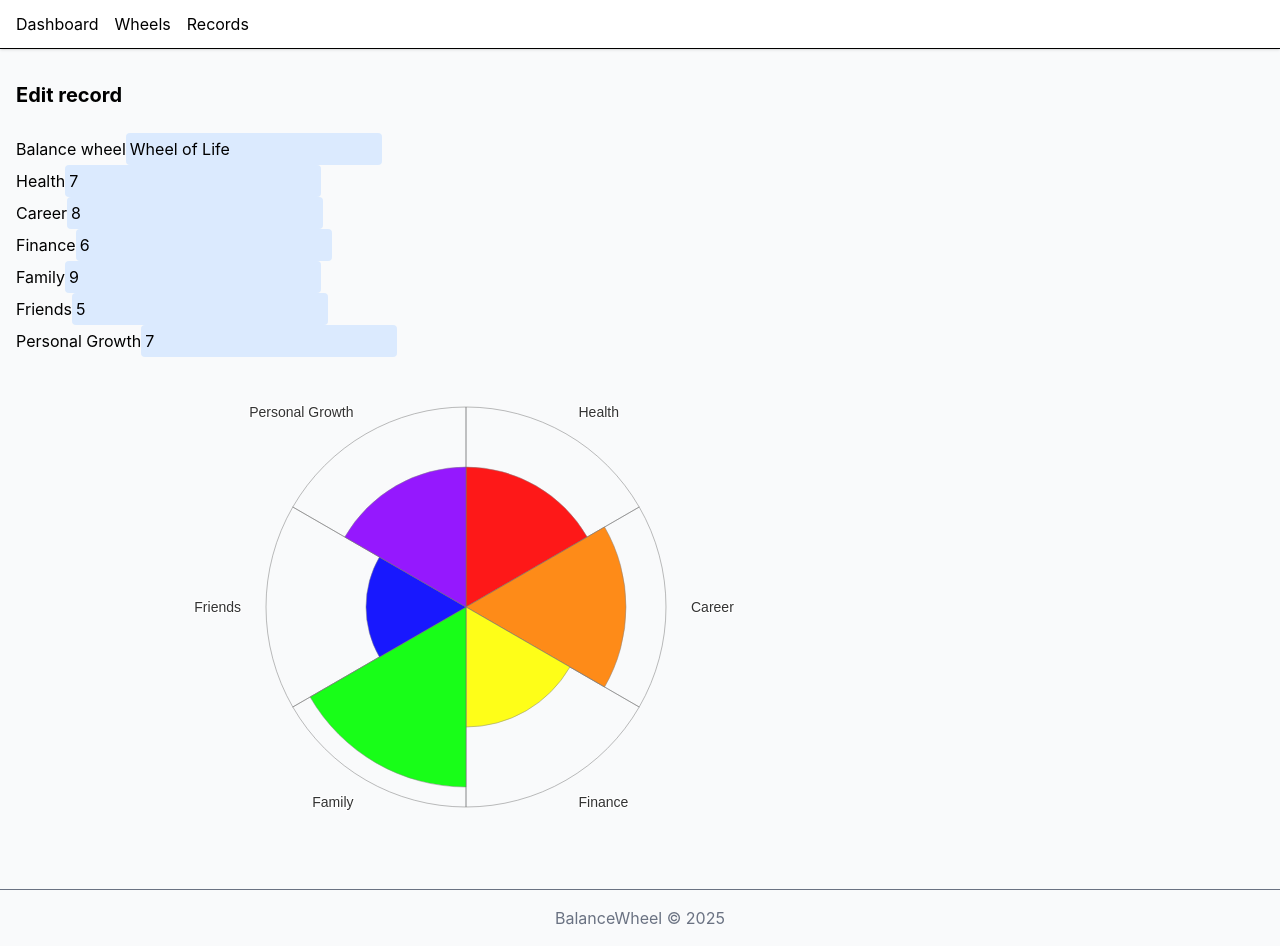
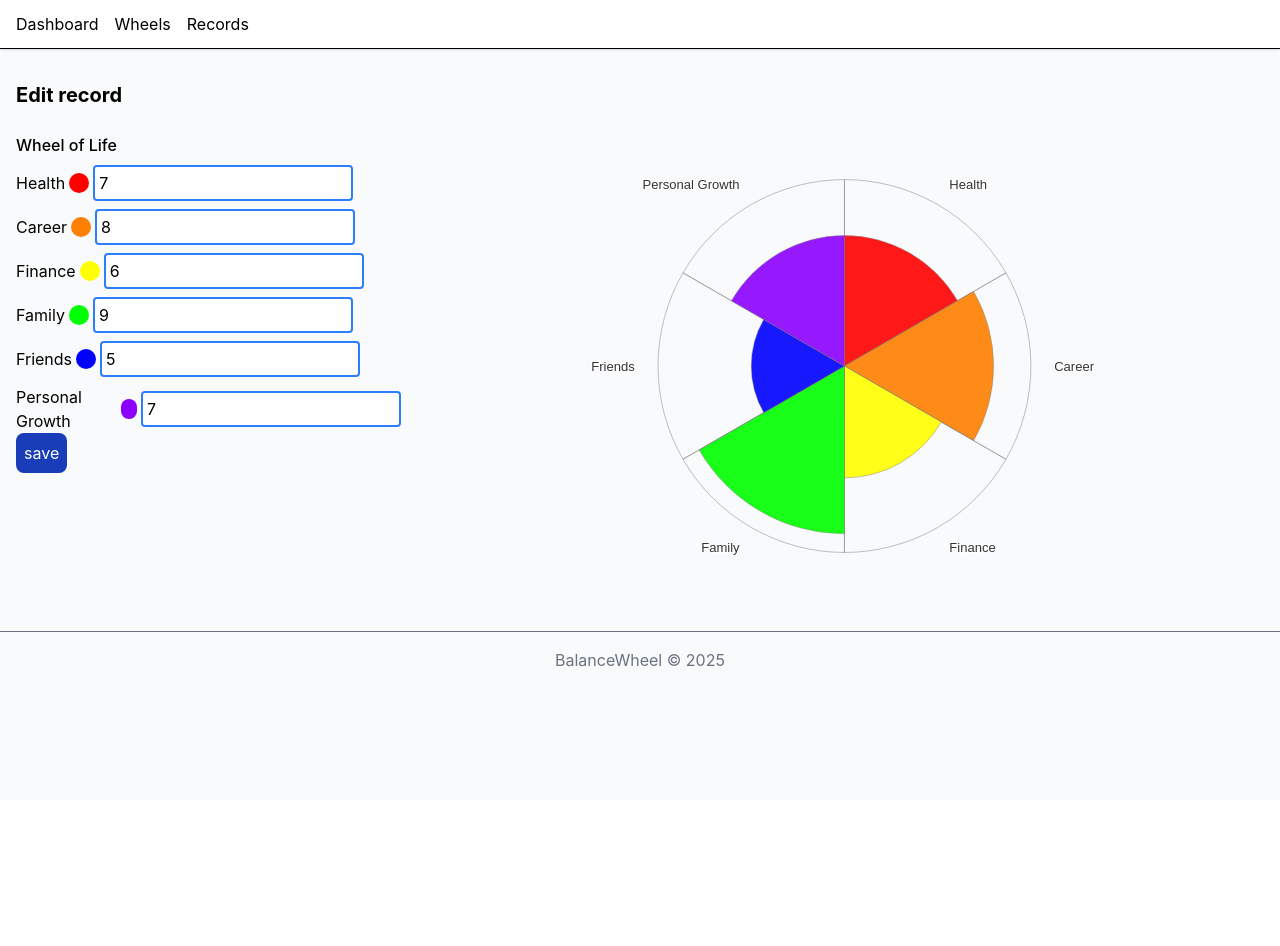
Before and after one commit to BalabaevRV/balance-wheel-front, a React (Vite) app: page /record/1 in a window 1280 px wide. After the commit the page ends 800 px from the top, so only its background shows below. Built offline with nearby package versions, Linux system fonts and the light colour scheme.

Commit message:
add input component and fixies record page

```diff
--- a/src/app/config/i18n.ts
+++ b/src/app/config/i18n.ts
@@ -16,7 +16,8 @@ const resources = {
         editRecord: 'Edit record',
         newRecord: 'New Record',
         myWheelsEmpty: 'You have no wheels yet. Create your first wheel to get started!',
-        myRecordsEmpty: 'You have no records yet. Create your first record to get started!'
+        myRecordsEmpty: 'You have no records yet. Create your first record to get started!',
+        Save: 'Save'
     }
   },
   ru: {
@@ -33,7 +34,8 @@ const resources = {
         editRecord: 'Редактировать запись',
         newRecord: 'Новая запись',
         myWheelsEmpty: 'У вас ещё нет колёс. Создайте своё первое колесо, чтобы начать!',
-        myRecordsEmpty: 'У вас ещё нет записей. Создайте свою первую запись, чтобы начать!'
+        myRecordsEmpty: 'У вас ещё нет записей. Создайте свою первую запись, чтобы начать!',
+        Save: 'Сохранить'
     }
   }
 };
--- a/src/entities/record/ui/RecordValueInput/RecordValueInput.tsx
+++ b/src/entities/record/ui/RecordValueInput/RecordValueInput.tsx
@@ -1,3 +1,5 @@
+import { Input } from "@/shared/ui/Input/Input"
+
 
 interface IRecordValueInputProps {
     id: number;
@@ -9,10 +11,10 @@ interface IRecordValueInputProps {
 
 export const RecordValueInput = ({ id, name,  color, value, onChange }: IRecordValueInputProps ) => {
     return (
-        <div key={id}>
+        <div className="flex items-center gap-1">
             <label htmlFor={id.toString()}>{name}</label>
-            <span style={{ backgroundColor: color }} />
-            <input type="number"  value={value} className="bg-blue-100 rounded-sm p-1" onChange={onChange} />
+            <span className="w-5 h-5 rounded-full" style={{ backgroundColor: color }} />
+            <Input type="number" value={value} onChange={onChange} />
         </div>
     )
 }
--- a/src/pages/RecordPage.tsx
+++ b/src/pages/RecordPage.tsx
@@ -4,6 +4,7 @@ import { record1 } from "@/shared/mocks/Records"
 import { WheelChart } from "@/widgets/ui/WheelChart/WheelChart"
 import { RecordValueInput } from "@/entities/record/ui/RecordValueInput/RecordValueInput"
 import { useState } from "react";
+import { Button } from "@/shared/ui/Button/Button";
 
 function RecordPage() {
 const { t } = useTranslation();
@@ -31,16 +32,16 @@ const wheelName = record1.balance_wheel_name
   return (
     <>
       <h1 className="text-xl font-bold mb-6">{id ? t('editRecord') : t('newRecord')}</h1>
-      <div>
+      <div className="flex align-center gap-6">
         <div>
-          <label htmlFor="balanceWheel">Balance wheel</label>
-          <input type="text" id="balanceWheel" readOnly className="bg-blue-100 rounded-sm p-1" value={wheelName} />
+          <p className="text-m font-medium mb-2">{ wheelName }</p>
+          <div className="flex flex-col gap-2">
+            {values}
+          </div>
+          <Button>{t('save')}</Button>
         </div>
-        <div>
-          {values}
-        </div>
+        <WheelChart data={numberValues} />
       </div>
-      <WheelChart data={numberValues} />
     </>
   );
 }
--- /dev/null
+++ b/src/shared/ui/Input/Input.tsx
@@ -0,0 +1,11 @@
+interface IInputProps {
+  value: string | number;
+  type: string;
+  onChange?: (e: React.ChangeEvent<HTMLInputElement>) => void;
+}
+
+export const Input = ({ onChange, type, value }: IInputProps) => {
+    return <input type={type}  value={value} className="bg-white border-2 border-blue-500 rounded-sm p-1" onChange={onChange} />
+}
+
+export default Input
--- a/src/widgets/ui/FieldInput/ValueInput.tsx
+++ /dev/null
@@ -1,18 +0,0 @@
-interface IRecordValueInputProps {
-    id: number;
-    name: string;
-    color: string;
-    value: number;
-    onChange: () => void;
-
-}
-
-export const RecordValueInput = ({ id, name,  color, value, onChange }: IRecordValueInputProps ) => {
-    return (
-        <div key={id}>
-            <label htmlFor={id.toString()}>{name}</label>
-            <span style={{ backgroundColor: color }} />
-            <input type="number"  value={value} className="bg-blue-100 rounded-sm p-1" onChange={onChange} />
-        </div>
-    )
-}
```
